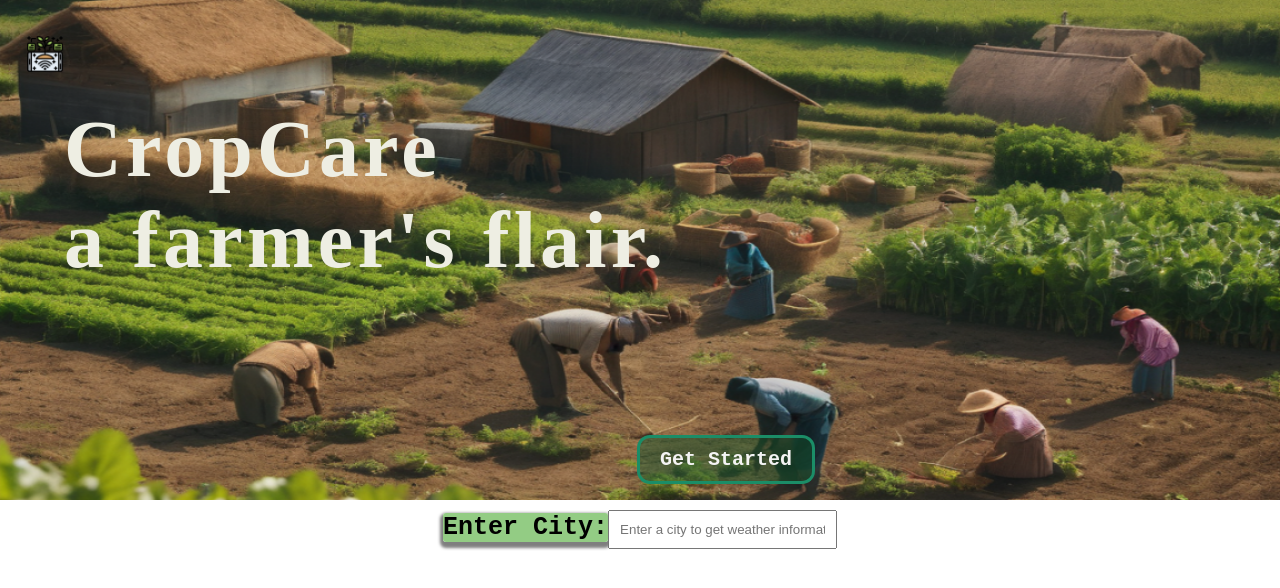
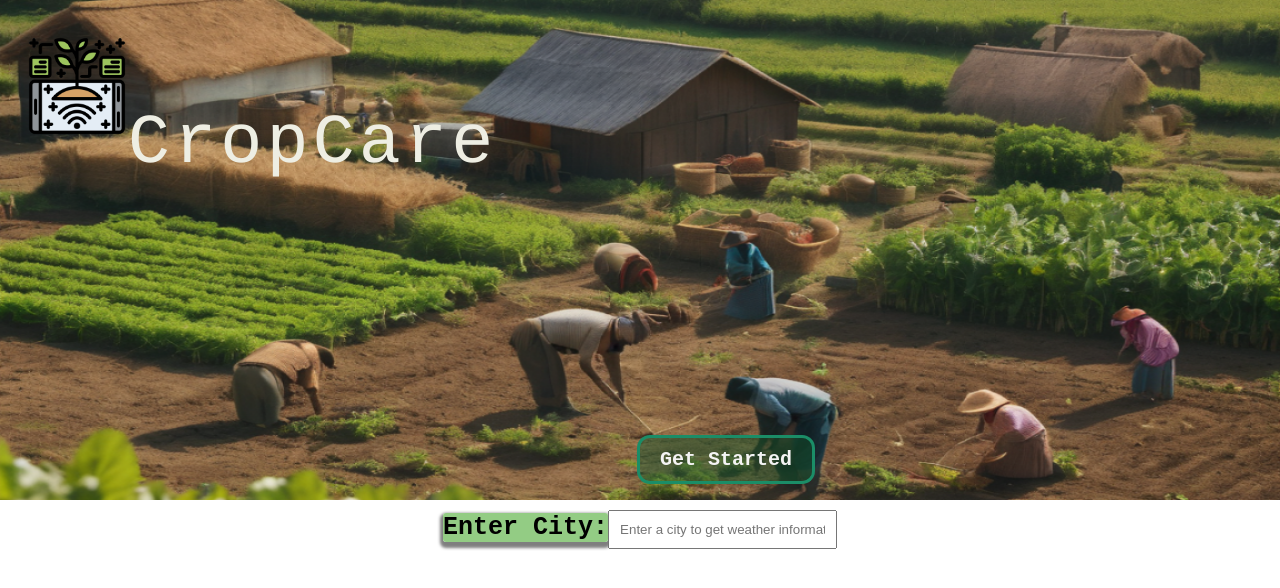
Before and after one commit to Mao07077/crop, a React (Create React App) app: page / in a window 1280 px wide. Shown: the top 588 px of the page. Built offline with nearby package versions, Linux system fonts and the light colour scheme.

Commit message:
konting pag baago sa landing page

```diff
--- a/src/components/landingpage/Landingpage.css
+++ b/src/components/landingpage/Landingpage.css
@@ -15,14 +15,14 @@
 
   color: #eeeee3;
   position: absolute;
-  font-family: PT Sans Caption;
-  font-size: 80px;
-  font-weight: 700;
+  font-family: Courier  ;
+  font-size: 70px;
+  font-weight: 500;
   margin-top: -400px;
   letter-spacing: 4.16px;
-  left: 5%;
+  left: 10%;
   text-align: left;
-}
+  }
 
 .lnd {
   width: 100%;
@@ -53,7 +53,7 @@
   top: 125%;
 }
 .logoolog {
-  max-width: 3%;
+  max-width: 8%;
   position: absolute;
   display: block;
   left: 2%;
@@ -71,9 +71,7 @@
   margin-bottom: 8px;
   font-family: monospace, sans-serif;
   font-size: 25px;
-  bottom: 50%;
-
-}
+  }
 b{
   width: 30%;
   height: 200px;
--- a/src/components/landingpage/Landingpage.jsx
+++ b/src/components/landingpage/Landingpage.jsx
@@ -106,7 +106,7 @@
         </Link>
         <img className="lnd" src={lnd} alt="Landscape" />
         <div className="name">CropCare<br/>
-        a farmer's flair.</div>
+       </div>
       </div>
 
       <form onSubmit={handleSearchSubmit}>
```
